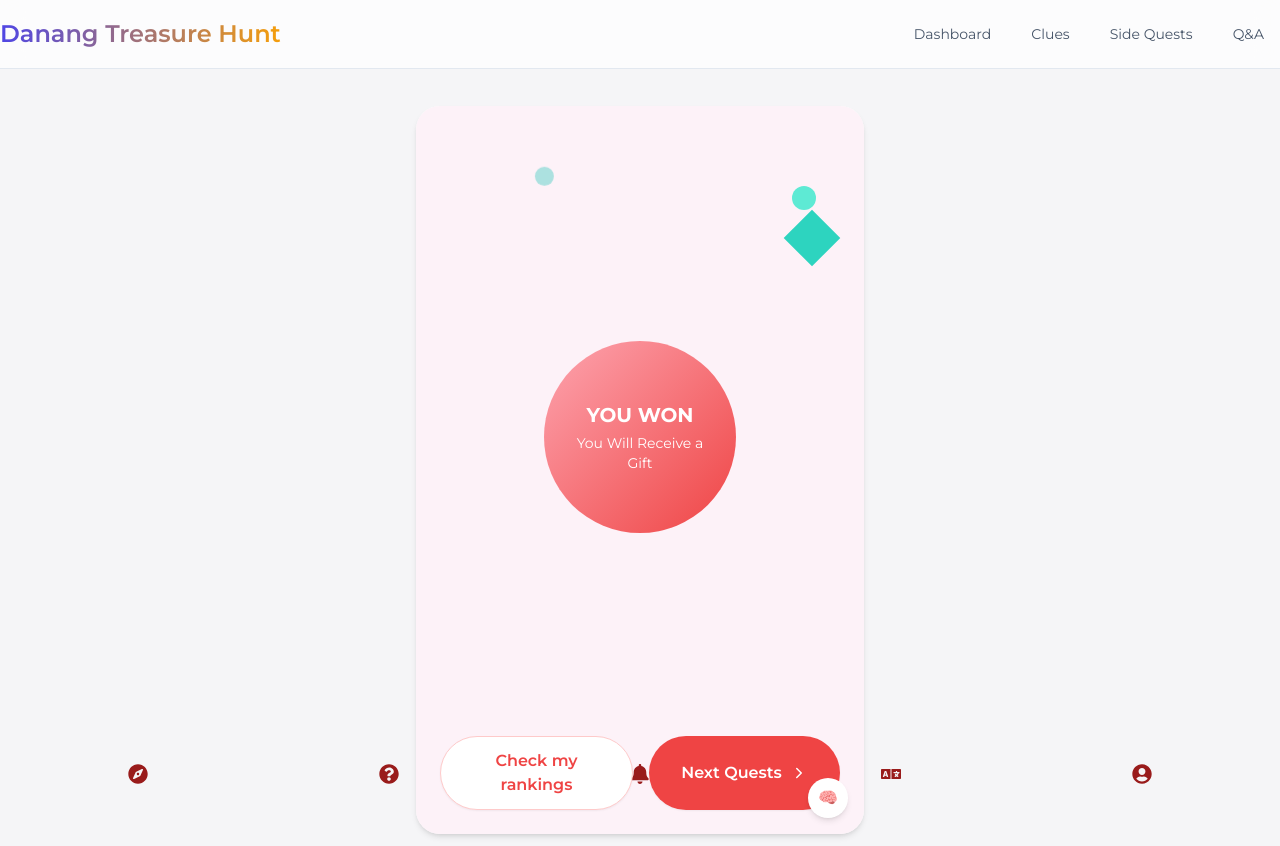
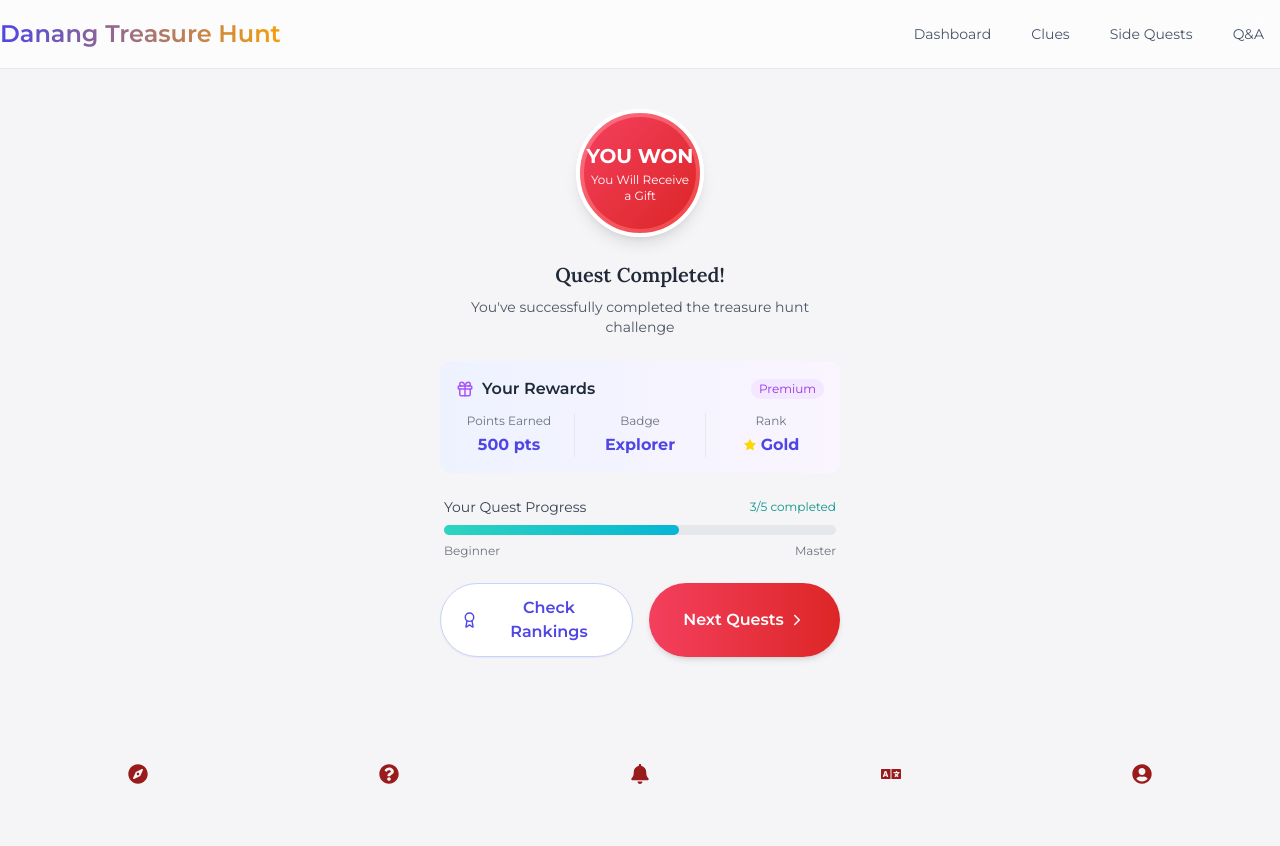
Before and after one commit to Aloha-Treasure-Hunt/Aloha-FE, a Next.js app: page /success-status in a window 1280 px wide. After the commit the page ends 800 px from the top, so only its background shows below. Built offline with nearby package versions, Linux system fonts and the light colour scheme.

Commit message:
upgrade status UI

```diff
--- a/app/(user)/layout.tsx
+++ b/app/(user)/layout.tsx
@@ -16,7 +16,7 @@ export default function RootLayout({
   return (
     <>
       <Header />
-      <div className="min-h-[777px] flex justify-center flex-col">{children}</div>
+      <div className="min-h-[715px] flex justify-center flex-col">{children}</div>
       <Footer />
     </>
   );
--- a/components/status/FailStatus.tsx
+++ b/components/status/FailStatus.tsx
@@ -1,68 +1,143 @@
-// app/fail/page.tsx - Failure screen
 'use client'
 import { motion } from 'framer-motion';
-import { ArrowLeft } from 'lucide-react';
-import Link from 'next/link';
+import { ArrowLeft, X, AlertTriangle, RefreshCw } from 'lucide-react';
+import { useState } from 'react';
 
 export default function FailScreen() {
+  const [showHints, setShowHints] = useState(false);
+
   return (
-    <main className="flex justify-center px-4">
-      <div className="w-full max-w-md">
-        <div className="relative rounded-3xl overflow-hidden shadow-md bg-white">
-          {/* Background Pattern */}
-          <div className="absolute inset-0 z-0">
-            <div className="h-full w-full bg-pink-50">
-              {/* Subtle pattern for fail screen */}
-              <div className="grid grid-cols-4 gap-6 p-6 opacity-10">
-                {Array(16).fill(null).map((_, i) => (
-                  <div key={i} className="w-10 h-10 rounded-full border-2 border-gray-300"></div>
-                ))}
+    <div className="w-full max-w-md mx-auto">
+        {/* Failure Badge */}
+        <div className="relative z-10 -mt-16 flex flex-col items-center justify-center px-6">
+          <motion.div
+            initial={{ scale: 0.8, opacity: 0 }}
+            animate={{ scale: 1, opacity: 1 }}
+            transition={{
+              duration: 0.6,
+              type: 'spring',
+              damping: 12
+            }}
+            className="w-32 h-32 rounded-full flex items-center justify-center bg-gradient-to-br from-amber-400 to-orange-500 shadow-lg border-4 border-white"
+          >
+            <div className="w-28 h-28 rounded-full flex flex-col items-center justify-center text-white bg-gradient-to-br from-amber-500 to-orange-600">
+              <motion.div
+                initial={{ scale: 0.6, opacity: 0 }}
+                animate={{ scale: 1, opacity: 1 }}
+                transition={{ delay: 0.3, duration: 0.5 }}
+                className="text-3xl font-extrabold"
+              >
+                FAIL
+              </motion.div>
+              <div className="text-center text-xs font-medium px-1 mt-1">
+                Your Quest Is Not Yet Complete
               </div>
             </div>
-          </div>
+          </motion.div>
 
-          {/* Content */}
-          <div className="relative z-10 flex flex-col items-center justify-center h-80 pt-8 h-[630px]">
+          {/* Card Content */}
+          <div className="w-full mt-6 text-center">
             <motion.div
-              initial={{ scale: 0.9, opacity: 0 }}
-              animate={{ scale: 1, opacity: 1 }}
-              transition={{ duration: 0.5 }}
-              className="w-48 h-48 rounded-full flex items-center justify-center bg-gradient-to-br from-amber-300 to-orange-500"
+              initial={{ y: 20, opacity: 0 }}
+              animate={{ y: 0, opacity: 1 }}
+              transition={{ delay: 0.5 }}
+              className="mb-6"
             >
-              <div className="w-40 h-40 rounded-full flex flex-col items-center justify-center text-white">
-                <div className="text-4xl font-bold mb-2">FAIL</div>
-                <div className="text-center text-sm px-2">
-                  Your Quests Is Not Yet Complete
+              <h2 className="text-xl font-bold text-gray-800 mb-2">Challenge Failed</h2>
+              <p className="text-gray-600 text-sm">Don't worry! You can try again and complete your quest.</p>
+            </motion.div>
+
+            {/* Missing Requirements */}
+            <motion.div
+              initial={{ opacity: 0 }}
+              animate={{ opacity: 1 }}
+              transition={{ delay: 0.8 }}
+              className="bg-gradient-to-r from-amber-50 to-orange-50 rounded-xl p-4 mb-6"
+            >
+              <div className="flex justify-between items-center mb-3">
+                <div className="flex items-center">
+                  <AlertTriangle size={18} className="text-amber-500 mr-2" />
+                  <span className="font-semibold text-gray-800">Missing Requirements</span>
                 </div>
+                <button
+                  onClick={() => setShowHints(!showHints)}
+                  className="text-xs text-amber-600 bg-amber-100 px-2 py-0.5 rounded-full"
+                >
+                  {showHints ? "Hide Hints" : "Show Hints"}
+                </button>
+              </div>
+
+              {showHints && (
+                <motion.div
+                  initial={{ height: 0, opacity: 0 }}
+                  animate={{ height: "auto", opacity: 1 }}
+                  transition={{ duration: 0.3 }}
+                  className="overflow-hidden"
+                >
+                  <div className="bg-white rounded-lg p-3 mb-3 border border-amber-100 text-left text-sm text-gray-700">
+                    <div className="flex items-start mb-1">
+                      <div className="min-w-5 h-5 rounded-full bg-amber-100 flex items-center justify-center text-amber-600 text-xs mr-2">1</div>
+                      <div>You need to find the hidden key in the marketplace</div>
+                    </div>
+                  </div>
+                  <div className="bg-white rounded-lg p-3 border border-amber-100 text-left text-sm text-gray-700">
+                    <div className="flex items-start">
+                      <div className="min-w-5 h-5 rounded-full bg-amber-100 flex items-center justify-center text-amber-600 text-xs mr-2">2</div>
+                      <div>You must solve the riddle from the local guide</div>
+                    </div>
+                  </div>
+                </motion.div>
+              )}
+
+              {!showHints && (
+                <div className="text-center py-1 text-sm text-gray-500">
+                  Click "Show Hints" for details on what you're missing
+                </div>
+              )}
+            </motion.div>
+
+            {/* Progress Status */}
+            <motion.div
+              initial={{ y: 20, opacity: 0 }}
+              animate={{ y: 0, opacity: 1 }}
+              transition={{ delay: 1 }}
+              className="mb-6 px-1"
+            >
+              <div className="flex justify-between items-center mb-2">
+                <div className="text-sm font-medium text-gray-700">Your Quest Progress</div>
+                <div className="text-xs font-medium text-amber-600">1/3 completed</div>
+              </div>
+              <div className="w-full bg-gray-200 rounded-full h-2.5">
+                <motion.div
+                  initial={{ width: 0 }}
+                  animate={{ width: '33%' }}
+                  transition={{ delay: 1.2, duration: 0.8 }}
+                  className="bg-gradient-to-r from-amber-400 to-orange-400 h-2.5 rounded-full"
+                ></motion.div>
               </div>
             </motion.div>
           </div>
+        </div>
 
-          {/* Bottom Buttons */}
-          <div className="relative z-10 flex justify-center space-x-4 px-6 pb-6">
-            <motion.button
-              whileTap={{ scale: 0.95 }}
-              className="px-8 py-3 rounded-full bg-amber-200 text-amber-800 font-semibold flex-1 flex items-center justify-center shadow-sm"
-            >
-              <ArrowLeft size={18} className="mr-2" />
-              Retry
-            </motion.button>
-            <motion.button
-              whileTap={{ scale: 0.95 }}
-              className="px-8 py-3 rounded-full bg-red-500 text-white font-semibold flex-1 flex items-center justify-center shadow-sm"
-            >
-              Exit
-            </motion.button>
-          </div>
+        {/* Bottom Buttons */}
+        <div className="relative z-10 flex justify-center space-x-4 px-6 pb-6">
+          <motion.button
+            whileHover={{ scale: 1.03 }}
+            whileTap={{ scale: 0.97 }}
+            className="px-6 py-3 rounded-full bg-gradient-to-r from-amber-300 to-amber-400 text-amber-900 font-semibold flex-1 flex items-center justify-center shadow-md"
+          >
+            <RefreshCw size={18} className="mr-2" />
+            <span>Retry Quest</span>
+          </motion.button>
 
-          {/* Lightning icon */}
-          <div className="absolute bottom-4 left-4 z-20">
-            <button className="w-10 h-10 rounded-full bg-white shadow-md flex items-center justify-center">
-              <span role="img" aria-label="Lightning">⚡</span>
-            </button>
-          </div>
+          <motion.button
+            whileHover={{ scale: 1.03 }}
+            whileTap={{ scale: 0.97 }}
+            className="px-6 py-3 rounded-full bg-gradient-to-r from-orange-500 to-red-600 text-white font-semibold flex-1 flex items-center justify-center shadow-md"
+          >
+            <span>Exit Quest</span>
+          </motion.button>
         </div>
       </div>
-    </main>
   );
 }
--- a/components/status/SuccessStatus.tsx
+++ b/components/status/SuccessStatus.tsx
@@ -1,99 +1,159 @@
 'use client'
 import { motion } from 'framer-motion';
-import { ChevronRight } from 'lucide-react';
-import Link from 'next/link';
+import { ChevronRight, Award, Gift, Star } from 'lucide-react';
+import { useState, useEffect } from 'react';
 
 export default function SuccessScreen() {
+  const [showConfetti, setShowConfetti] = useState(true);
+  const [rewardPoints, setRewardPoints] = useState(0);
+
+  // Animate points counting up
+  useEffect(() => {
+    const timer = setTimeout(() => {
+      const interval = setInterval(() => {
+        setRewardPoints(prev => {
+          if (prev >= 500) {
+            clearInterval(interval);
+            return 500;
+          }
+          return prev + 25;
+        });
+      }, 50);
+
+      return () => clearInterval(interval);
+    }, 800);
+
+    return () => clearTimeout(timer);
+  }, []);
+
   return (
-    <main className="flex justify-center px-4">
-      <div className="w-full max-w-md mt-6">
-        <div className="relative rounded-3xl overflow-hidden shadow-md bg-white">
-          {/* Background Pattern */}
-          <div className="absolute inset-0 z-0">
-            <div className="h-full w-full bg-pink-50">
-              {/* Confetti and gems */}
-              <div className="relative h-full w-full overflow-hidden">
-                {Array(15).fill(null).map((_, i) => (
+    <div className="w-full max-w-md mx-auto">
+        {/* Achievement Badge */}
+        <div className="relative z-10 -mt-16 flex flex-col items-center justify-center px-6">
           <motion.div
-                    key={i}
-                    className="absolute"
-                    initial={{
-                      x: Math.random() * 300 - 150,
-                      y: Math.random() * 300,
-                      opacity: 0
-                    }}
-                    animate={{
-                      y: [null, Math.random() * -300],
-                      opacity: [0, 0.8, 0],
-                      scale: [0.5, 1, 0.5]
-                    }}
-                    transition={{
-                      duration: Math.random() * 3 + 2,
-                      repeat: Infinity,
-                      repeatType: "loop"
-                    }}
+            initial={{ scale: 0.8, opacity: 0 }}
+            animate={{ scale: 1, opacity: 1 }}
+            transition={{ duration: 0.6, type: 'spring' }}
+            className="w-32 h-32 rounded-full flex items-center justify-center bg-gradient-to-br from-rose-400 to-red-500 shadow-lg border-4 border-white"
           >
-                    <div
-                      className="w-6 h-6"
-                      style={{
-                        background: `${['#FF6B6B', '#4ECDC4', '#FFD166', '#06D6A0', '#FF9A8B'][Math.floor(Math.random() * 5)]}`,
-                        clipPath: `${['circle(50%)', 'polygon(50% 0%, 61% 35%, 98% 35%, 68% 57%, 79% 91%, 50% 70%, 21% 91%, 32% 57%, 2% 35%, 39% 35%)', 'polygon(50% 0%, 100% 50%, 50% 100%, 0% 50%)'][Math.floor(Math.random() * 3)]}`
-                      }}
-                    />
+            <div className="w-28 h-28 rounded-full flex flex-col items-center justify-center text-white bg-gradient-to-br from-rose-500 to-red-600">
+              <motion.div
+                initial={{ scale: 0.5 }}
+                animate={{ scale: 1 }}
+                transition={{ delay: 0.3, duration: 0.5 }}
+                className="flex justify-center items-center text-xl font-extrabold mb-0.5"
+              >
+                YOU WON
               </motion.div>
-                ))}
-
-                {/* Gems at the top */}
-                <div className="absolute top-20 right-8 z-10">
-                  <div className="w-6 h-6 bg-teal-300 rounded-full mb-2"></div>
-                  <div className="w-10 h-10 bg-teal-400 rotate-45 transform origin-center"></div>
-                </div>
-              </div>
-            </div>
-          </div>
-
-          {/* Content */}
-          <div className="relative z-10 flex flex-col items-center justify-center pt-8 h-[630px]">
-            <motion.div
-              initial={{ scale: 0.9, opacity: 0 }}
-              animate={{ scale: 1, opacity: 1 }}
-              transition={{ duration: 0.5 }}
-              className="w-48 h-48 rounded-full flex items-center justify-center bg-gradient-to-br from-rose-300 to-red-500"
-            >
-              <div className="w-40 h-40 rounded-full flex flex-col items-center justify-center text-white">
-                <div className="text-xl font-bold mb-1">YOU WON</div>
-                <div className="text-center text-sm px-4">
+              <div className="text-center text-xs font-medium px-1">
                 You Will Receive a Gift
               </div>
             </div>
           </motion.div>
+
+          {/* Card Content */}
+          <div className="w-full mt-6 text-center">
+            <motion.div
+              initial={{ y: 20, opacity: 0 }}
+              animate={{ y: 0, opacity: 1 }}
+              transition={{ delay: 0.5 }}
+              className="mb-6"
+            >
+              <h2 className="text-xl font-bold text-gray-800 mb-2">Quest Completed!</h2>
+              <p className="text-gray-600 text-sm">You've successfully completed the treasure hunt challenge</p>
+            </motion.div>
+
+            {/* Rewards Section */}
+            <motion.div
+              initial={{ opacity: 0 }}
+              animate={{ opacity: 1 }}
+              transition={{ delay: 0.8 }}
+              className="bg-gradient-to-r from-indigo-50 to-purple-50 rounded-xl p-4 mb-6"
+            >
+              <div className="flex justify-between items-center mb-3">
+                <div className="flex items-center">
+                  <Gift size={18} className="text-purple-500 mr-2" />
+                  <span className="font-semibold text-gray-800">Your Rewards</span>
+                </div>
+                <div className="text-xs text-purple-600 bg-purple-100 px-2 py-0.5 rounded-full">Premium</div>
+              </div>
+
+              <div className="flex justify-between">
+                <div className="flex-1 border-r border-gray-200 pr-3">
+                  <div className="text-xs text-gray-500 mb-1">Points Earned</div>
+                  <div className="font-bold text-indigo-600">{rewardPoints} pts</div>
+                </div>
+
+                <div className="flex-1 border-r border-gray-200 px-3">
+                  <div className="text-xs text-gray-500 mb-1">Badge</div>
+                  <div className="font-bold text-indigo-600">Explorer</div>
+                </div>
+
+                <div className="flex-1 pl-3">
+                  <div className="text-xs text-gray-500 mb-1">Rank</div>
+                  <div className="flex items-center justify-center">
+                    <Star size={14} fill="gold" stroke="none" className="mr-1" />
+                    <span className="font-bold text-indigo-600">Gold</span>
+                  </div>
+                </div>
+              </div>
+            </motion.div>
+
+            {/* Achievement Progress */}
+            <motion.div
+              initial={{ y: 20, opacity: 0 }}
+              animate={{ y: 0, opacity: 1 }}
+              transition={{ delay: 1 }}
+              className="mb-6 px-1"
+            >
+              <div className="flex justify-between items-center mb-2">
+                <div className="text-sm font-medium text-gray-700">Your Quest Progress</div>
+                <div className="text-xs font-medium text-teal-600">3/5 completed</div>
+              </div>
+              <div className="w-full bg-gray-200 rounded-full h-2.5">
+                <motion.div
+                  initial={{ width: 0 }}
+                  animate={{ width: '60%' }}
+                  transition={{ delay: 1.2, duration: 0.8 }}
+                  className="bg-gradient-to-r from-teal-400 to-cyan-500 h-2.5 rounded-full"
+                ></motion.div>
+              </div>
+              <div className="mt-2 flex justify-between text-xs text-gray-500">
+                <div>Beginner</div>
+                <div>Master</div>
+              </div>
+            </motion.div>
+          </div>
         </div>
 
         {/* Bottom Buttons */}
         <div className="relative z-10 flex justify-center space-x-4 px-6 pb-6">
           <motion.button
-              whileTap={{ scale: 0.95 }}
-              className="px-6 py-3 rounded-full bg-white border border-red-200 text-red-500 font-semibold flex-1 flex items-center justify-center shadow-sm"
+            whileHover={{ scale: 1.03 }}
+            whileTap={{ scale: 0.97 }}
+            className="px-5 py-3 rounded-full bg-white border border-indigo-200 text-indigo-600 font-semibold flex-1 flex items-center justify-center shadow-sm"
           >
-              Check my rankings
+            <Award size={18} className="mr-2" />
+            <span>Check Rankings</span>
           </motion.button>
+
           <motion.button
-              whileTap={{ scale: 0.95 }}
-              className="px-6 py-3 rounded-full bg-red-500 text-white font-semibold flex-1 flex items-center justify-center shadow-sm"
+            whileHover={{ scale: 1.03 }}
+            whileTap={{ scale: 0.97 }}
+            className="px-5 py-3 rounded-full bg-gradient-to-r from-rose-500 to-red-600 text-white font-semibold flex-1 flex items-center justify-center shadow-md"
           >
             <span>Next Quests</span>
-              <ChevronRight size={18} className="ml-2" />
+            <ChevronRight size={18} className="ml-1" />
           </motion.button>
         </div>
 
         {/* AI assistant button */}
-          <div className="absolute bottom-4 right-4 z-20">
-            <button className="w-10 h-10 rounded-full bg-white shadow-md flex items-center justify-center">
-              <span role="img" aria-label="AI assistant">🧠</span>
-            </button>
+        <motion.div
+          className="absolute bottom-4 right-4 z-20"
+          whileHover={{ scale: 1.1 }}
+          whileTap={{ scale: 0.9 }}
+        >
+        </motion.div>
       </div>
-        </div>
-      </div>
-    </main>
   );
 }
```
Lines whose indentation alone changed are shown as unchanged.
